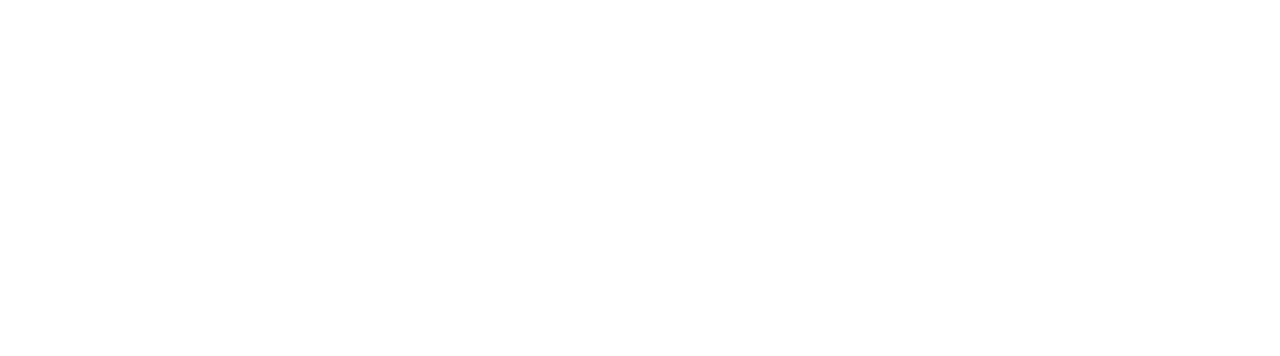
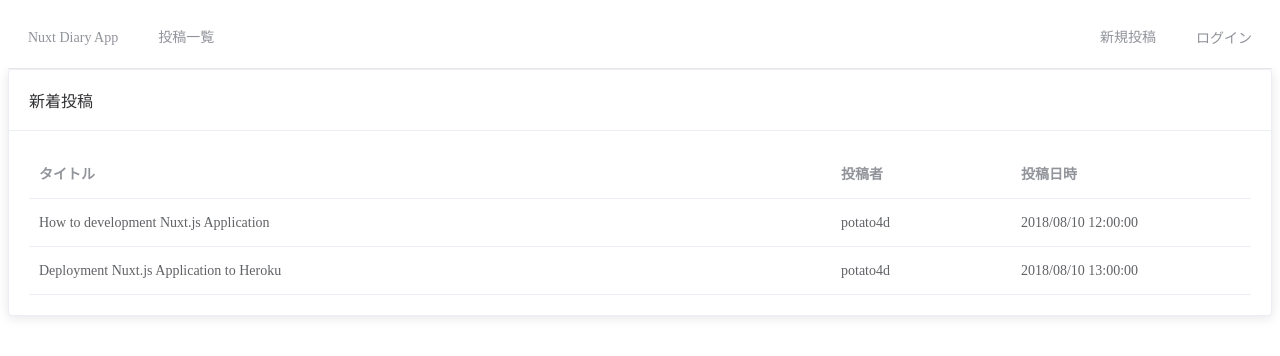
Before and after one commit to kobayashi-m42/nuxt-training, a Nuxt app in the folder nuxt-blog-service/: page /posts in a window 1280 px wide. Before the commit this address had no page. Shown: the top 356 px of the page. Built offline with nearby package versions, Linux system fonts and the light colour scheme.

Commit message:
:sparkles: #5 ログインページと投稿一覧ページを仮実装

```diff
--- /dev/null
+++ b/nuxt-blog-service/app/assets/common.css
@@ -0,0 +1,39 @@
+html {
+  font-family: 'Hiragino Sans', sans-serif; font-size: 16px;
+  word-spacing: 1px;
+  -ms-text-size-adjust: 100%;
+  -webkit-text-size-adjust: 100%;
+  -moz-osx-font-smoothing: grayscale;
+  -webkit-font-smoothing: antialiased;
+  box-sizing: border-box;
+}
+
+*, *:before, *:after {
+  box-sizing: border-box;
+  margin: 0;
+}
+
+.wrapper {
+  background: #FAFAFA;
+  width: 100%;
+  min-height: calc(100vh - 61px);
+}
+
+.el-card {
+  flex: 1;
+}
+
+.container:not(.__nuxt-error-page) {
+  width: 96%;
+  max-width: 980px;
+  padding: 30px 0;
+  margin: 0 auto;
+  min-height: calc(100vh - 61px);
+  display: flex;
+  justify-content: center;
+  align-items: flex-start;
+}
+
+.text-left { text-align: left; }
+.text-right { text-align: right; }
+.text-center { text-align: center;}
--- /dev/null
+++ b/nuxt-blog-service/app/components/TheHeader.vue
@@ -0,0 +1,22 @@
+<template>
+  <el-menu mode="horizontal" :router="true">
+    <el-menu-item index="1" style="pointer-events:none;">
+      Nuxt Diary App
+    </el-menu-item>
+    <el-menu-item index="2" :route="{ path: '/posts/' }">
+      投稿一覧
+    </el-menu-item>
+    <no-ssr>
+      <el-menu-item index="4" style="float: right;" :route="{ path: '/' }">
+        <span>ログイン</span>
+      </el-menu-item>
+    </no-ssr>
+    <el-menu-item
+      index="5"
+      style="float: right"
+      :route="{ path: '/posts/new' }"
+    >
+      新規投稿
+    </el-menu-item>
+  </el-menu>
+</template>
--- a/nuxt-blog-service/app/layouts/default.vue
+++ b/nuxt-blog-service/app/layouts/default.vue
@@ -1,55 +1,13 @@
 <template>
   <div>
-    <nuxt />
+    <TheHeader />
+    <div class="wrapper">
+      <nuxt class="container" />
+    </div>
   </div>
 </template>
 
-<style>
-html {
-  font-family: 'Source Sans Pro', -apple-system, BlinkMacSystemFont, 'Segoe UI',
-    Roboto, 'Helvetica Neue', Arial, sans-serif;
-  font-size: 16px;
-  word-spacing: 1px;
-  -ms-text-size-adjust: 100%;
-  -webkit-text-size-adjust: 100%;
-  -moz-osx-font-smoothing: grayscale;
-  -webkit-font-smoothing: antialiased;
-  box-sizing: border-box;
-}
-
-*,
-*:before,
-*:after {
-  box-sizing: border-box;
-  margin: 0;
-}
-
-.button--green {
-  display: inline-block;
-  border-radius: 4px;
-  border: 1px solid #3b8070;
-  color: #3b8070;
-  text-decoration: none;
-  padding: 10px 30px;
-}
-
-.button--green:hover {
-  color: #fff;
-  background-color: #3b8070;
-}
-
-.button--grey {
-  display: inline-block;
-  border-radius: 4px;
-  border: 1px solid #35495e;
-  color: #35495e;
-  text-decoration: none;
-  padding: 10px 30px;
-  margin-left: 15px;
-}
-
-.button--grey:hover {
-  color: #fff;
-  background-color: #35495e;
-}
-</style>
+<script>
+import TheHeader from '~/components/TheHeader.vue'
+export default { components: { TheHeader } }
+</script>
--- a/nuxt-blog-service/app/pages/index.vue
+++ b/nuxt-blog-service/app/pages/index.vue
@@ -1,67 +1,45 @@
 <template>
   <section class="container">
-    <div>
-      <logo />
-      <h1 class="title">
-        nuxt-blog-service
-      </h1>
-      <h2 class="subtitle">
-        My first-rate Nuxt.js project
-      </h2>
-      <div class="links">
-        <a href="https://nuxtjs.org/" target="_blank" class="button--green"
-          >Documentation</a
-        >
-        <a
-          href="https://github.com/nuxt/nuxt.js"
-          target="_blank"
-          class="button--grey"
-          >GitHub</a
-        >
+    <el-card style="flex: 1">
+      <div slot="header" class="clearfix">
+        <span>ログイン</span>
       </div>
-    </div>
+      <form>
+        <div class="form-content">
+          <span>ユーザー ID</span>
+          <el-input v-model="formData.id" placeholder="" />
+        </div>
+        <div class="form-content">
+          <el-checkbox v-model="isCreateMode">アカウントを作成する</el-checkbox>
+        </div>
+        <div class="text-right">
+          <el-button type="primary">{{ buttonText }}</el-button>
+        </div>
+      </form>
+    </el-card>
   </section>
 </template>
 
 <script>
-import Logo from '~/components/Logo.vue'
-
 export default {
-  components: {
-    Logo
+  computed: {
+    buttonText() {
+      return this.isCreateMode ? '新規登録' : 'ログイン'
+    }
+  },
+  asyncData() {
+    return {
+      isCreateMode: false,
+      formData: {
+        id: ''
+      }
+    }
   }
 }
 </script>
 
-<style>
-.container {
-  margin: 0 auto;
-  min-height: 100vh;
-  display: flex;
-  justify-content: center;
-  align-items: center;
-  text-align: center;
-}
-
-.title {
-  font-family: 'Quicksand', 'Source Sans Pro', -apple-system, BlinkMacSystemFont,
-    'Segoe UI', Roboto, 'Helvetica Neue', Arial, sans-serif;
-  display: block;
-  font-weight: 300;
-  font-size: 100px;
-  color: #35495e;
-  letter-spacing: 1px;
-}
-
-.subtitle {
-  font-weight: 300;
-  font-size: 42px;
-  color: #526488;
-  word-spacing: 5px;
-  padding-bottom: 15px;
-}
-
-.links {
-  padding-top: 15px;
+<style scoped>
+.form-content {
+  margin: 16px 0;
 }
 </style>
--- /dev/null
+++ b/nuxt-blog-service/app/pages/posts/index.vue
@@ -0,0 +1,52 @@
+<template>
+  <section class="container posts-page">
+    <el-card>
+      <div slot="header" class="clearfix">
+        <span>新着投稿</span>
+      </div>
+      <el-table :data="showPosts" style="width: 100%" class="table">
+        <el-table-column prop="title" label="タイトル"> </el-table-column>
+        <el-table-column prop="user.id" label="投稿者" width="180">
+        </el-table-column>
+        <el-table-column prop="created_at" label="投稿日時" width="240">
+        </el-table-column>
+      </el-table>
+    </el-card>
+  </section>
+</template>
+
+<script>
+export default {
+  computed: {
+    showPosts() {
+      return [
+        {
+          id: '001',
+          title: 'How to development Nuxt.js Application',
+          body: 'Lorem ipsum dolor sit amet, consectetur adipiscing elit...',
+          created_at: '2018/08/10 12:00:00',
+
+          user: {
+            id: 'potato4d'
+          }
+        },
+        {
+          id: '002',
+          title: 'Deployment Nuxt.js Application to Heroku',
+          body: 'Lorem ipsum dolor sit amet, consectetur adipiscing elit...',
+          created_at: '2018/08/10 13:00:00',
+          user: {
+            id: 'potato4d'
+          }
+        }
+      ]
+    }
+  }
+}
+</script>
+
+<style>
+.posts-page .el-table__row {
+  cursor: pointer;
+}
+</style>
--- a/nuxt-blog-service/package.json
+++ b/nuxt-blog-service/package.json
@@ -10,6 +10,7 @@
     "start": "nuxt start",
     "generate": "nuxt generate",
     "lint": "eslint --ext .js,.vue --ignore-path .gitignore .",
+    "format": "eslint --fix --ext .js,.ts,.vue --ignore-path .gitignore .",
     "precommit": "npm run lint"
   },
   "dependencies": {
```
